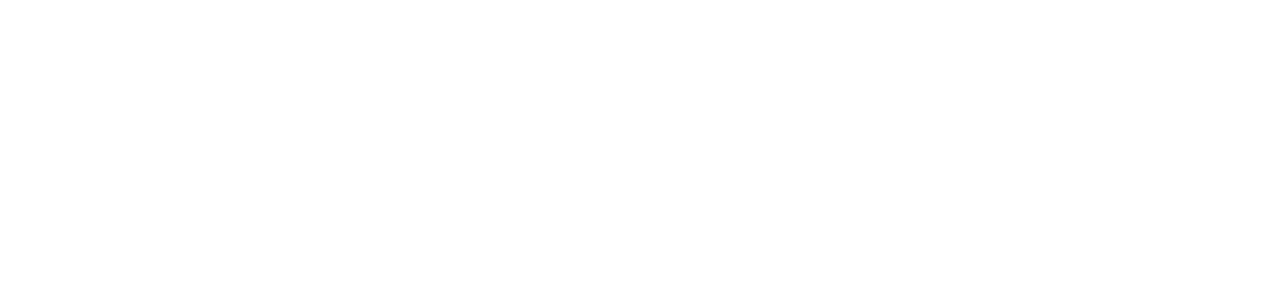
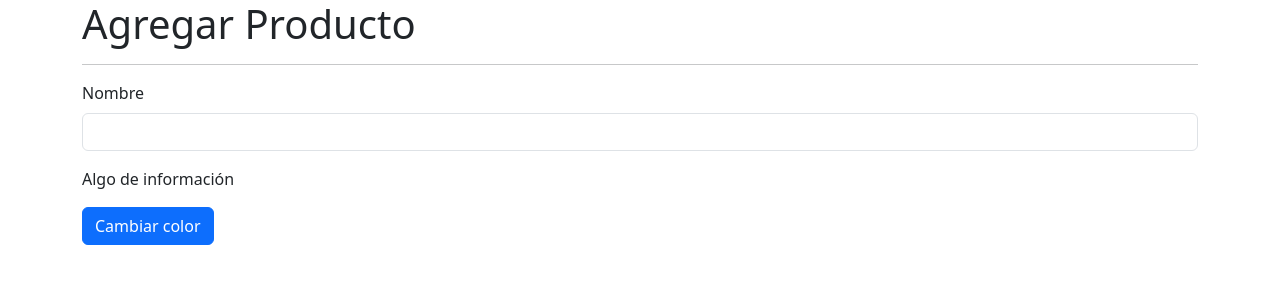
Before and after one commit to magadiflo/directives-signals-app, an Angular app: page /products/product in a window 1280 px wide. Before the commit this address led to /. Shown: the top 300 px of the page. Built offline with nearby package versions, Linux system fonts and the light colour scheme.

Commit message:
Estructura de la aplicación

```diff
--- a/src/app/app-routing.module.ts
+++ b/src/app/app-routing.module.ts
@@ -1,7 +1,13 @@
 import { NgModule } from '@angular/core';
 import { RouterModule, Routes } from '@angular/router';
 
-const routes: Routes = [];
+const routes: Routes = [
+  {
+    path: 'products',
+    loadChildren: () => import('./products/products.module').then(m => m.ProductsModule),
+  },
+  { path: '**', redirectTo: 'products', },
+];
 
 @NgModule({
   imports: [RouterModule.forRoot(routes)],
--- /dev/null
+++ b/src/app/products/pages/product-page/product-page.component.html
@@ -0,0 +1,16 @@
+<h1>Agregar Producto</h1>
+<hr>
+<form>
+  <div class="mb-3">
+    <label for="name" class="form-label">Nombre</label>
+    <input type="text" class="form-control" id="name">
+  </div>
+  <div class="col-auto my-3">
+    <span>Algo de información</span>
+  </div>
+  <div class="row">
+    <div class="col">
+      <button type="submit" class="btn btn-primary">Cambiar color</button>
+    </div>
+  </div>
+</form>
--- /dev/null
+++ b/src/app/products/pages/product-page/product-page.component.ts
@@ -0,0 +1,11 @@
+import { Component } from '@angular/core';
+
+@Component({
+  selector: 'app-product-page',
+  templateUrl: './product-page.component.html',
+  styles: [
+  ]
+})
+export class ProductPageComponent {
+
+}
```
Also changed, not shown: src/app/products/products-routing.module.ts (added, +19 -0 lines), src/app/products/products.module.ts (added, +17 -0 lines).
